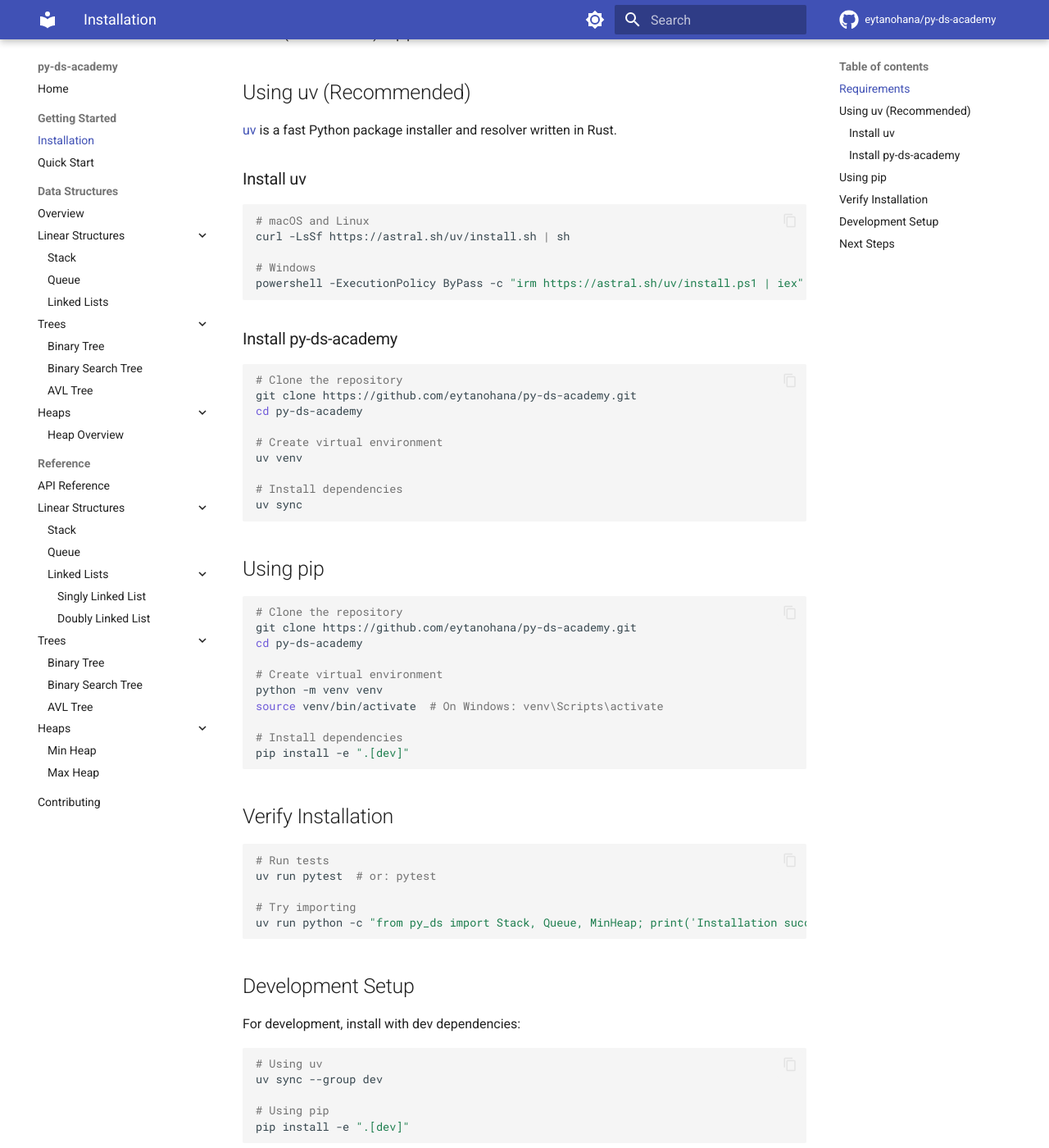
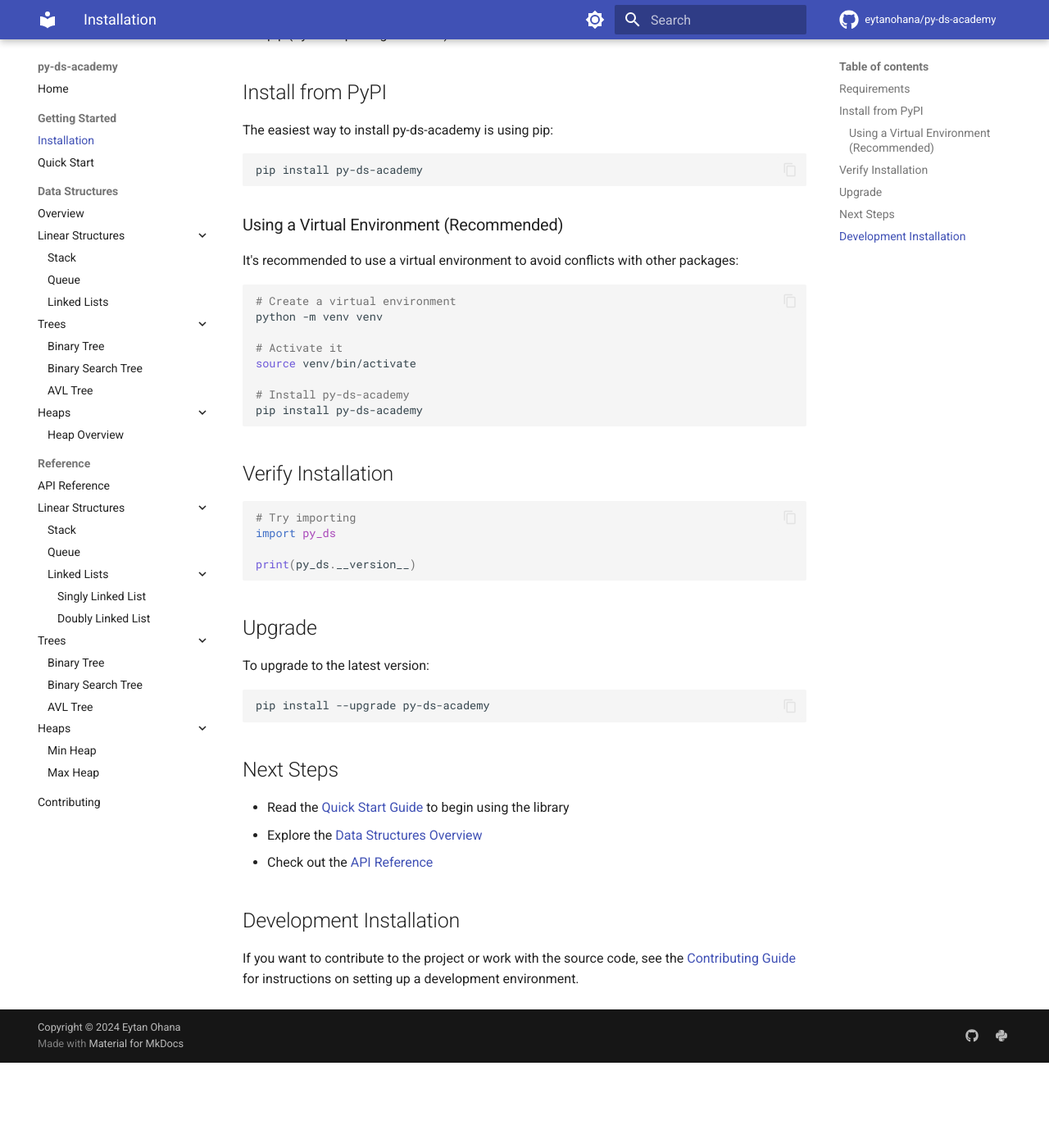
Before and after one commit to eytanohana/py-ds-academy, an MkDocs documentation site: the page built from docs/getting-started/installation.md, in a window 1280 px wide and 1400 px high, scrolled down 235 px. Shown: the whole window at 82% size. Built offline with MkDocs 1.6.1 and Material for MkDocs 9.7.7, drawn with Linux system fonts in a browser that asks for light colours; comment, search, counter and statistics services are not loaded; the version menu is left out; after the commit the page ends 1531 px from its top, so only the background shows below that; some of the changed text lies outside the part shown.

Commit message:
update installation

````diff
--- a/docs/getting-started/installation.md
+++ b/docs/getting-started/installation.md
@@ -3,81 +3,54 @@
 ## Requirements
 
 - Python 3.10 or higher
-- [uv](https://github.com/astral-sh/uv) (recommended) or pip
+- pip (Python's package installer)
 
-## Using uv (Recommended)
+## Install from PyPI
 
-[uv](https://docs.astral.sh/uv/) is a fast Python package installer and resolver written in Rust.
-
-### Install uv
+The easiest way to install py-ds-academy is using pip:
 
 ```bash
-# macOS and Linux
-curl -LsSf https://astral.sh/uv/install.sh | sh
-
-# Windows
-powershell -ExecutionPolicy ByPass -c "irm https://astral.sh/uv/install.ps1 | iex"
+pip install py-ds-academy
 ```
 
-### Install py-ds-academy
+### Using a Virtual Environment (Recommended)
+
+It's recommended to use a virtual environment to avoid conflicts with other packages:
 
 ```bash
-# Clone the repository
-git clone https://github.com/eytanohana/py-ds-academy.git
-cd py-ds-academy
+# Create a virtual environment
+python -m venv venv
 
-# Create virtual environment
-uv venv
+# Activate it
+source venv/bin/activate
 
-# Install dependencies
-uv sync
-```
-
-## Using pip
-
-```bash
-# Clone the repository
-git clone https://github.com/eytanohana/py-ds-academy.git
-cd py-ds-academy
-
-# Create virtual environment
-python -m venv venv
-source venv/bin/activate  # On Windows: venv\Scripts\activate
-
-# Install dependencies
-pip install -e ".[dev]"
+# Install py-ds-academy
+pip install py-ds-academy
 ```
 
 ## Verify Installation
 
-```bash
-# Run tests
-uv run pytest  # or: pytest
+```python
+# Try importing
+import py_ds
 
-# Try importing
-uv run python -c "from py_ds import Stack, Queue, MinHeap; print('Installation successful!')"
+print(py_ds.__version__)
 ```
 
-## Development Setup
+## Upgrade
 
-For development, install with dev dependencies:
+To upgrade to the latest version:
 
 ```bash
-# Using uv
-uv sync --group dev
-
-# Using pip
-pip install -e ".[dev]"
+pip install --upgrade py-ds-academy
 ```
-
-This includes:
-- `pytest` - Testing framework
-- `ruff` - Linting and formatting
-- `pre-commit` - Git hooks
-- `mkdocs-material` - Documentation
 
 ## Next Steps
 
 - Read the [Quick Start Guide](quickstart.md) to begin using the library
 - Explore the [Data Structures Overview](../structures.md)
 - Check out the [API Reference](../reference/api.md)
+
+## Development Installation
+
+If you want to contribute to the project or work with the source code, see the [Contributing Guide](../contributing.md) for instructions on setting up a development environment.
````
